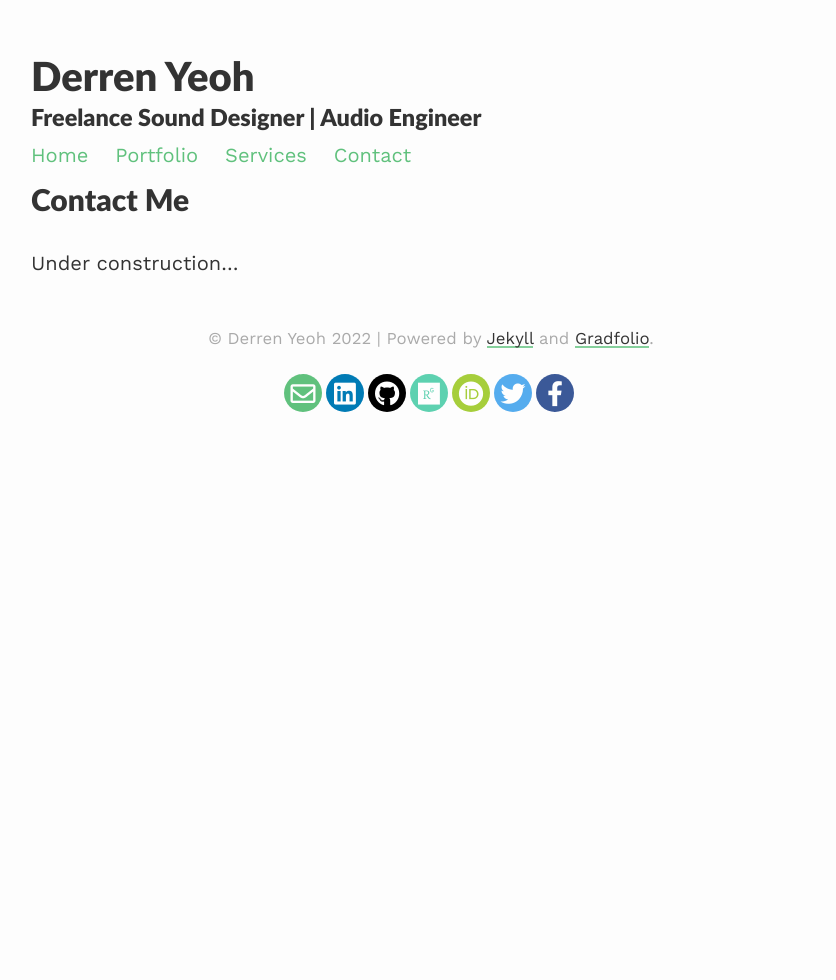
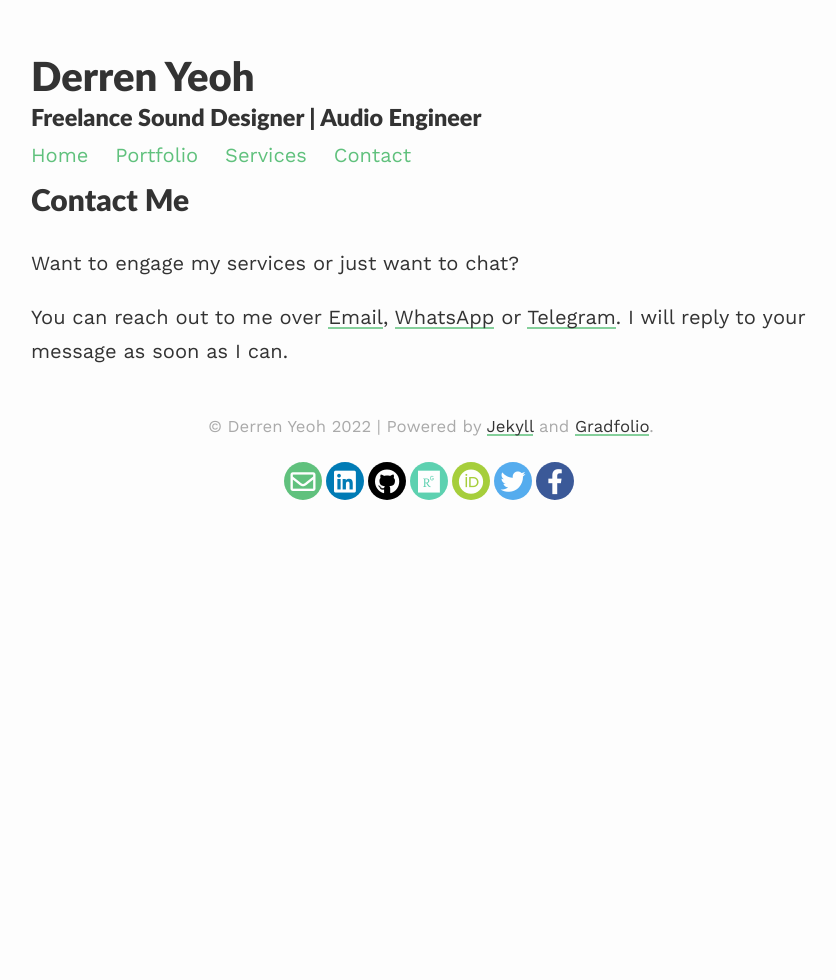
Before and after one commit to derren-yeohwj/site, a Jekyll site: the page built from _pages/contact.md, in a window 1280 px wide. Shown: the whole page, without its empty margins (209-1045 px from the left). Built offline with Jekyll 4.4.1, drawn with Linux system fonts in a browser that asks for light colours; nearby versions of some CDN libraries.

Commit message:
updated contact.md, 404.md

```diff
--- a/_pages/contact.md
+++ b/_pages/contact.md
@@ -4,6 +4,8 @@ permalink: /contact/
 title: Contact
 ---
 
-# Contact Me
+## Contact Me
 
-Under construction...
+Want to engage my services or just want to chat?
+
+You can reach out to me over <a href="mailto:derren.yeohwj@gmail.com">Email</a>, <a href="https://wa.me/6596718659">WhatsApp</a> or <a href="https://t.me/boxmeow">Telegram</a>. I will reply to your message as soon as I can.
```
Also changed, not shown: _pages/404.html (deleted, +0 -9 lines), _pages/404.md (added, +9 -0 lines), _pages/portfolio.md (+1 -1 lines), _pages/services.md (+1 -1 lines), index.md (+0 -2 lines).
